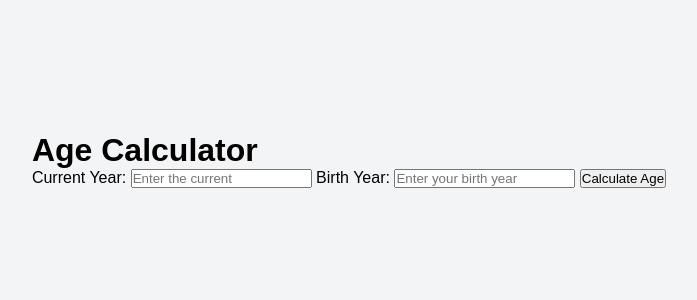
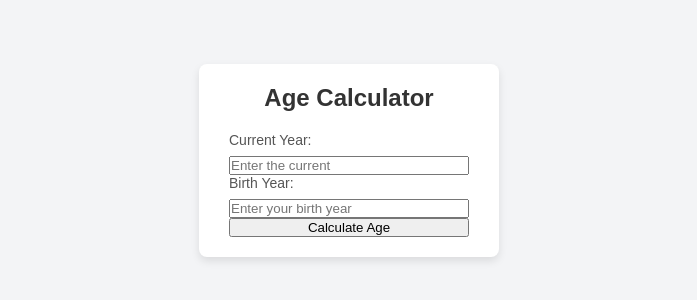
Before and after one commit to NitinBhatta/Age-calculator, a plain HTML site: page index.html in a window 1280 px wide. Shown: the part 240-540 px from the top of the page, without its empty margins (291-988 px from the left). Drawn offline with Linux system fonts and the light colour scheme.

Commit message:
"Added styles for container, h1, form, and label elements"

```diff
--- a/style.css
+++ b/style.css
@@ -13,3 +13,27 @@ body {
   align-items: center;
   height: 100vh;
 }
+.container {
+  background-color: #ffffff;
+  padding: 20px 30px;
+  border-radius: 8px;
+  box-shadow: 0 4px 8px rgba(0, 0, 0, 0.1);
+  text-align: center;
+  width: 300px;
+}
+h1 {
+  font-size: 24px;
+  color: #333;
+  margin-bottom: 20px;
+}
+form {
+  display: flex;
+  flex-direction: column;
+}
+
+label {
+  margin-bottom: 8px;
+  font-size: 14px;
+  color: #555;
+  text-align: left;
+}
```
